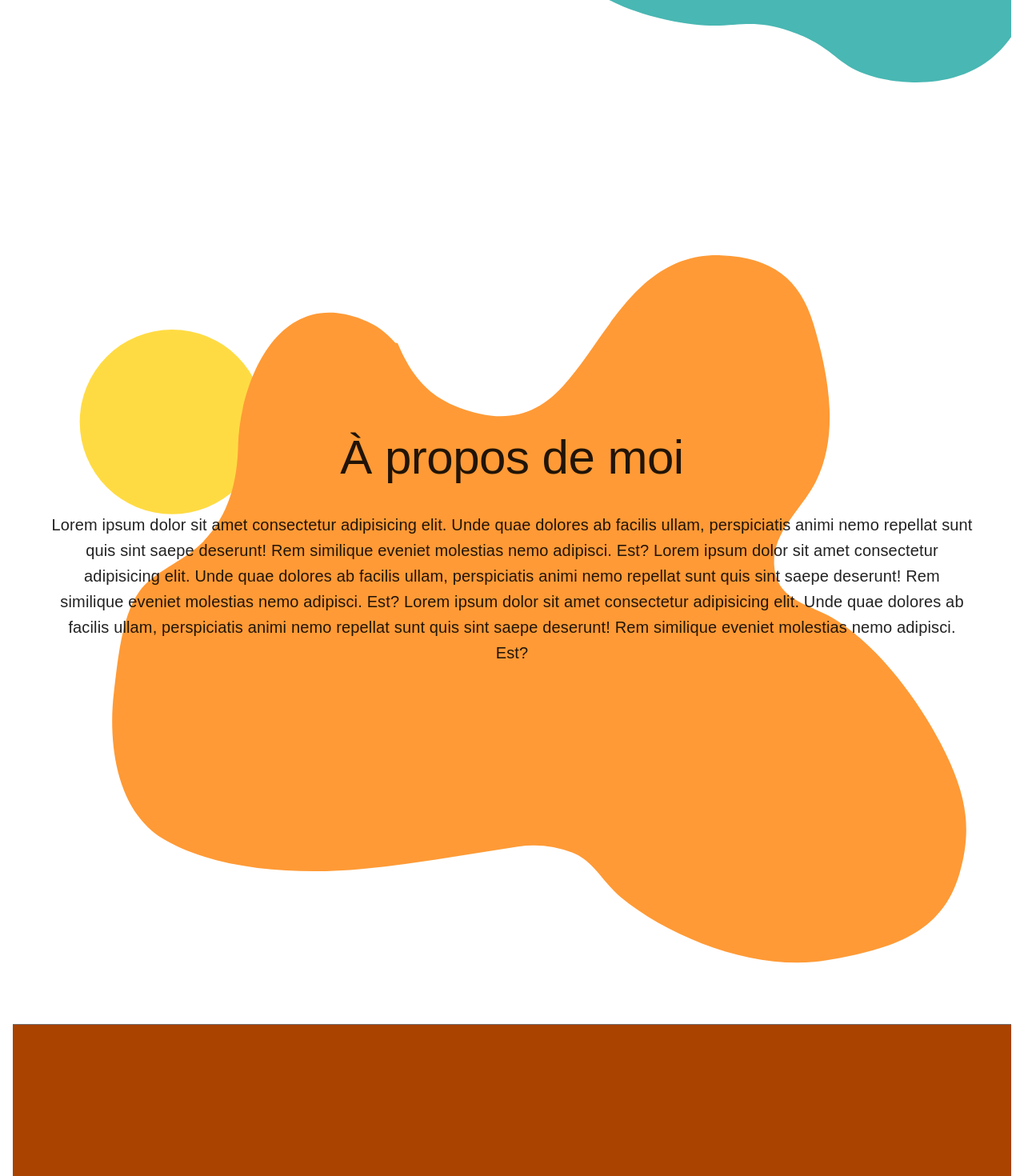
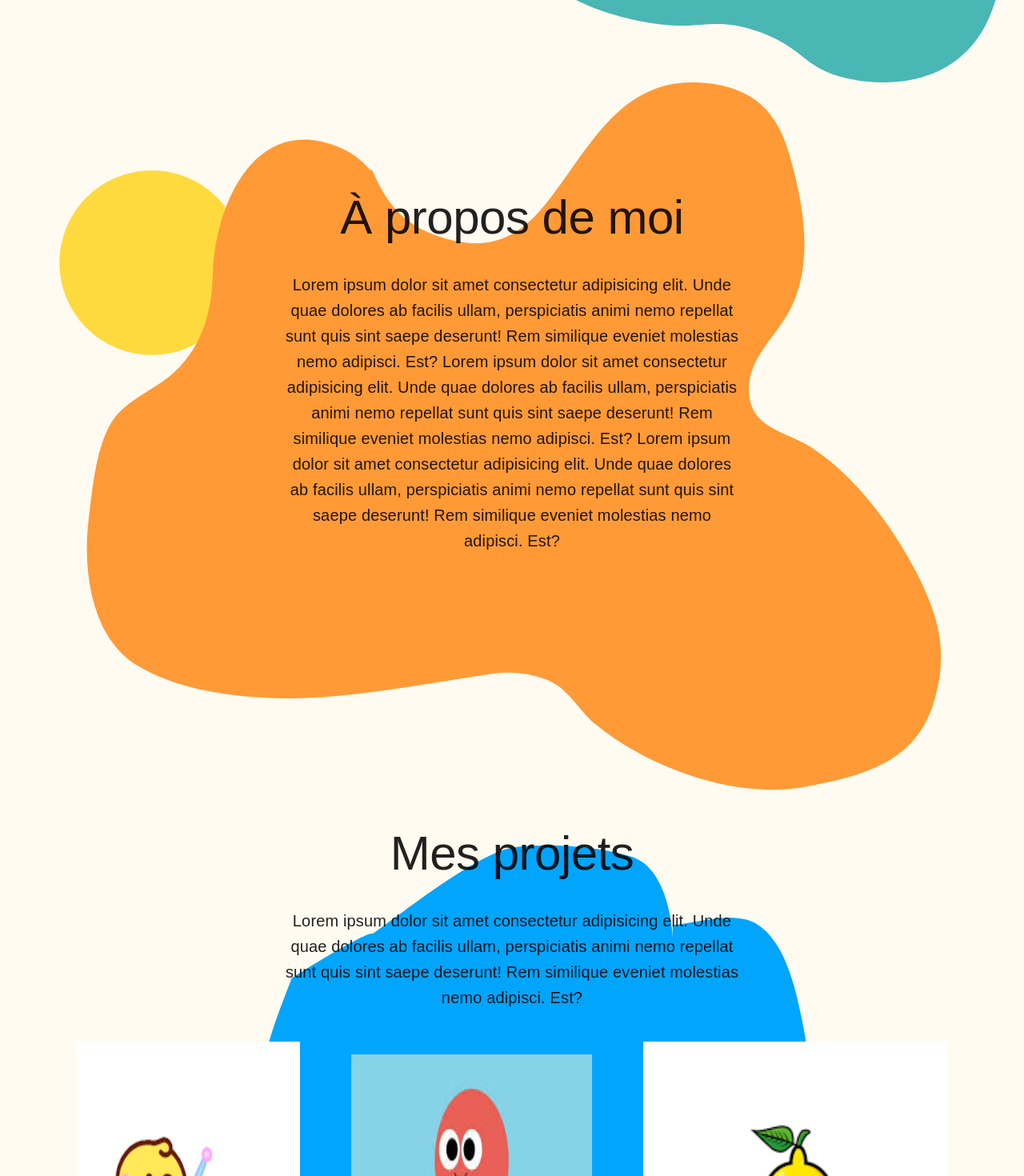
Before and after one commit to JeremyDelorme/my-ts-react-app, a React (Create React App) app: page / in a window 1280 px wide. Shown: the part 760-2230 px from the top of the page at 80% size. Built offline with nearby package versions, Linux system fonts and the light colour scheme.

Commit message:
mini modif du design

```diff
--- a/src/App.tsx
+++ b/src/App.tsx
@@ -19,7 +19,7 @@ const appStyle = {
 const paperStyle = {
   flex: '1',
   padding: '1rem',
-  backgroundColor: '#FFFBF', // Background color set to #FFFBF0
+  backgroundColor: '#FFFBF0', // Background color set to #FFFBF0
 };
 
 const App: React.FC = () => (
--- a/src/pages/Home.tsx
+++ b/src/pages/Home.tsx
@@ -18,12 +18,12 @@ const useStyles = makeStyles((theme) => ({
         },
     },
     contentContainerAbout: {
-        paddingTop: '400px',
+        paddingTop: '100px',
         width: '50%'
 
     },
     contentContainerProjects: {
-        paddingTop: '600px',
+        paddingTop: '300px',
     },
 
     contentContainerContact: {
@@ -49,6 +49,7 @@ const useStyles = makeStyles((theme) => ({
         flexDirection: 'column',
         alignItems: 'center',
         justifyContent: 'center',
+        paddingTop: '50px'
     },
     stackedImage: {
         width: '80%',
@@ -98,15 +99,12 @@ const Home: React.FC = () => {
                 </Container>
 
                 <Container className={classes.contentContainerAbout}>
-                    <Box>
-
-                    </Box>
                     <Typography variant="h2" gutterBottom style={{ fontFamily: 'Josefin Slab Thin, sans-serif', textAlign: 'center' }}>
                         À propos de moi
                     </Typography>
 
                     <Box display="flex" flexDirection="column" alignItems="center" justifyContent="center" my={4}>
-                        <Typography variant="h6" gutterBottom style={{ fontFamily: 'Josefin Slab Thin, sans-serif', textAlign: 'center' }}>
+                        <Typography variant="h6" gutterBottom style={{ width: '50%', fontFamily: 'Josefin Slab Thin, sans-serif', textAlign: 'center' }}>
                             Lorem ipsum dolor sit amet consectetur adipisicing elit. Unde quae dolores ab facilis ullam, perspiciatis animi nemo repellat sunt quis sint saepe deserunt! Rem similique eveniet molestias nemo adipisci. Est? Lorem ipsum dolor sit amet consectetur adipisicing elit. Unde quae dolores ab facilis ullam, perspiciatis animi nemo repellat sunt quis sint saepe deserunt! Rem similique eveniet molestias nemo adipisci. Est? Lorem ipsum dolor sit amet consectetur adipisicing elit. Unde quae dolores ab facilis ullam, perspiciatis animi nemo repellat sunt quis sint saepe deserunt! Rem similique eveniet molestias nemo adipisci. Est?
                         </Typography>
                     </Box>
@@ -120,7 +118,7 @@ const Home: React.FC = () => {
                     </Box>
 
                     <Box display="flex" flexDirection="column" alignItems="center" justifyContent="center" my={4}>
-                        <Typography variant="h6" gutterBottom style={{ fontFamily: 'Josefin Slab Thin, sans-serif', textAlign: 'center' }}>
+                        <Typography variant="h6" gutterBottom style={{ width: '50%', fontFamily: 'Josefin Slab Thin, sans-serif', textAlign: 'center' }}>
                             Lorem ipsum dolor sit amet consectetur adipisicing elit. Unde quae dolores ab facilis ullam, perspiciatis animi nemo repellat sunt quis sint saepe deserunt! Rem similique eveniet molestias nemo adipisci. Est?
                         </Typography>
                     </Box>
```
Also changed, not shown: src/images/formes.svg.
